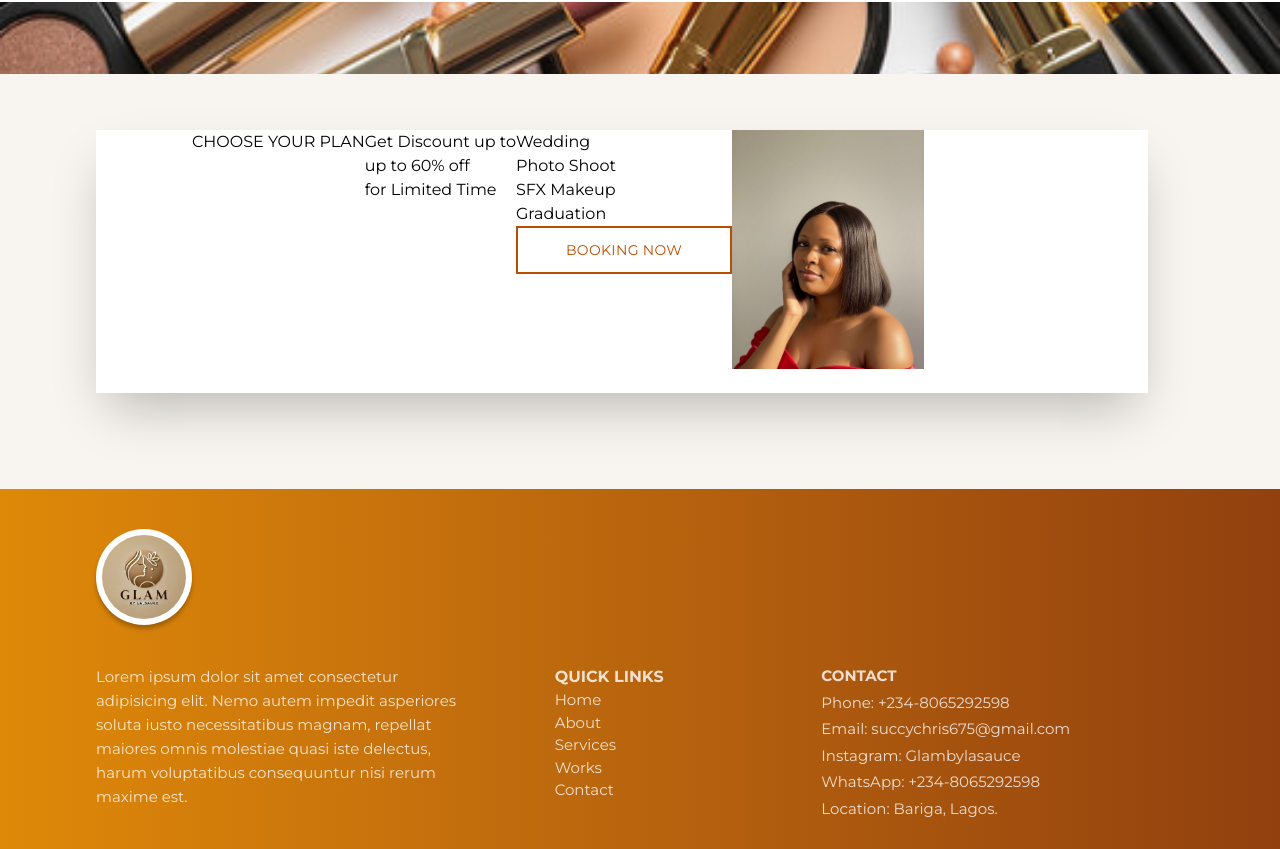
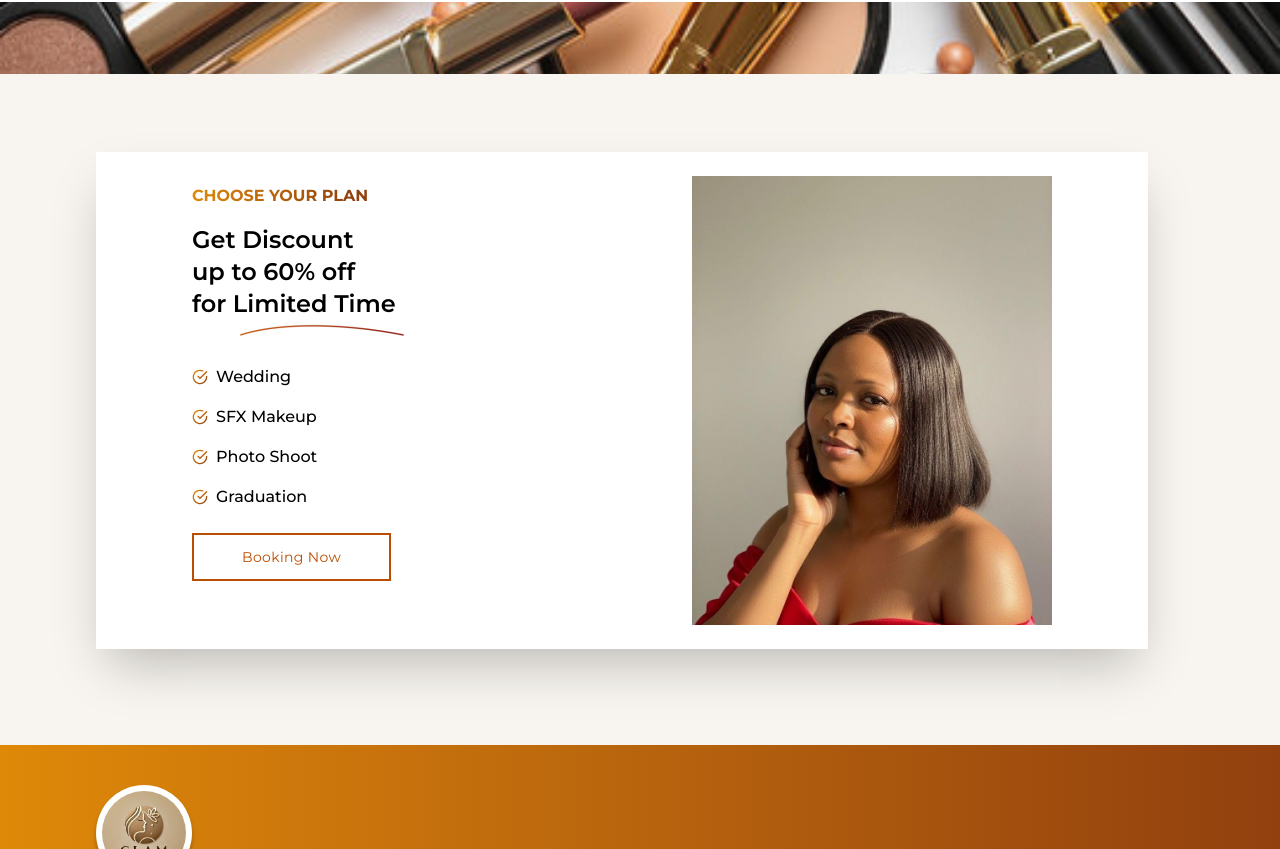
Before and after one commit to ernestkris6/GlamByLaSauce, a React (Vite) app: page / in a window 1280 px wide. Shown: the part 1496-2345 px from the top of the page. Built offline with nearby package versions, Linux system fonts and the light colour scheme; a web font is replaced by a local one.

Commit message:
completing discount section

```diff
--- a/package.json
+++ b/package.json
@@ -13,6 +13,7 @@
     "@tailwindcss/vite": "^4.1.14",
     "react": "^19.1.1",
     "react-dom": "^19.1.1",
+    "react-icons": "^5.5.0",
     "react-router-dom": "^7.9.3"
   },
   "devDependencies": {
--- a/src/ui/Banner.jsx
+++ b/src/ui/Banner.jsx
@@ -7,19 +7,17 @@ export default function Banner() {
   return (
     <div className='relative bg-[#fff] mx-[14px] shadow-2xl pb-2 px-6 mt-4 mb-8 md:mb-24 md:mt-[-64px] lg:mt-[-142px] md:mr-[64px] md:ml-[48px] lg:mr-[132px] lg:ml-24 md:px-10 lg:px-24'>
               <div className='pt-6'>
-                  <h3 className='font-semibold text-2xl'>About Me</h3>
+                  <h3 className='font-semibold text-2xl text-center md:text-start'>About Me</h3>
               </div>
-      <div className='flex flex-col md:flex-row gap-12 pt-3 mb-4'>
+                <div className='flex flex-col md:flex-row gap-12 pt-3 mb-4'>
                       <img className='hidden md:flex md:max-w-[240px] rounded-md' src={succy} alt="" />
                         <div className='items-center text-gray-600 justify-center m-auto'>
-
-                            <p className='text-[15px] font-semibold pb-4'>Lorem ipsum dolor sit amet consectetur adipisicing elit. Eius dolores nostrum ad architecto nihil, sequi tenetur cumque maiores vitae distinctio voluptatum molestiae, quasi quisquam culpa, animi iste similique minus ipsam?</p>
-
-                          <Button type="flat">See More</Button>
+                              <p className='text-[15px] font-semibold pb-4'>Lorem ipsum dolor sit amet consectetur adipisicing elit. Eius dolores nostrum ad architecto nihil, sequi tenetur cumque maiores vitae distinctio voluptatum molestiae, quasi quisquam culpa, animi iste similique minus ipsam?</p>
+                                <div className='text-center md:text-start'>
+                                  <Button type="flat">See More</Button>
+                                </div>
                       </div>
                  </div>
-
-
     </div>
   )
 }
--- a/src/ui/Discount.jsx
+++ b/src/ui/Discount.jsx
@@ -1,32 +1,99 @@
-import React from 'react';
+import React from 'react'
 import succy from '../assets/succy.jpg'
-import Button from './Button';
+import Button from './Button'
+import { FiCheckCircle } from 'react-icons/fi';
+import imageLine from '../assets/image.png'
 
 
 export default function Discount() {
   return (
+    <div className='bg-[#fff] mx-[14px] shadow-2xl px-6 mt-4 mb-8 md:mb-24 md:mt-[64px] lg:mt-[78px] md:mr-[64px] md:ml-[48px] lg:mr-[132px] lg:ml-24 md:px-10 lg:px-24'>
+       <div className='flex flex-col md:flex-row-reverse justify-between gap-12 mb-12'>
+             <img className='w-full py-6 md:max-w-[360px]' src={succy} alt="" />
+                <div className='text-black'>
+                    <div className='pt-8'>
+                             <h2 className=' font-bold'><span>CHOOSE YOUR PLAN</span></h2>
+                             <p className='text-start font-semibold text-2xl pt-4'>Get Discount</p>
+                             <p className='text-start font-semibold text-2xl'>up to 60% off</p>
+                             <p className='text-start font-semibold text-2xl space-x-3.5'>for Limited Time</p>
+                             <img className='ml-12' src={imageLine} alt="" />
 
-    <div className='flex flex-col md:flex-row bg-[#fff] mx-[14px] shadow-2xl mt-4 mb-8 md:mb-24 pb-6 md:mt-[64px] lg:mt-[42px] md:mr-[64px] md:ml-[48px] lg:mr-[132px] lg:ml-24 px-6 md:px-10 lg:px-24'>
-        <div className='flex flex-col md:flex-row'>
-                    <p>CHOOSE YOUR PLAN</p>
-                        <div>
-                            <p>Get Discount up to</p>
-                            <p>up to 60% off</p>
-                            <p>for Limited Time</p>
-                        </div>
 
-                        <div>
-                            <ul>
-                                <li>Wedding</li>
-                                <li>Photo Shoot</li>
-                                <li>SFX Makeup</li>
-                                <li>Graduation</li>
-                            </ul>
-                            <Button type='flat'>BOOKING NOW</Button>
-                        </div>
-                        <div>
-                            <img className='w-48' src={succy} alt="" />
-                        </div>
+
+                    </div>
+                    <div className='pt-4 pb-4'>
+                        <ul className='font-medium'>
+
+                            <li className='flex flex-row items-center py-2'>
+                                {/*SVG_1*/}
+                            <svg width="0" height="0">
+                                <linearGradient id="blue-gradient" x1="100%" y1="100%" x2="0%" y2="0%">
+                                    <stop stopColor="#92400E" offset="0%" />
+                                    <stop stopColor="#DF8908" offset="100%" />
+                                </linearGradient>
+                            </svg>
+
+                            <FiCheckCircle
+                                style={{
+                                    stroke: "url(#blue-gradient)"
+                                }} />
+                                <p className='ml-2'>Wedding</p>
+                            </li>
+
+                            <li className='flex flex-row items-center py-2'>
+                                {/*SVG_2*/}
+                            <svg width="0" height="0">
+                                <linearGradient id="blue-gradient" x1="100%" y1="100%" x2="0%" y2="0%">
+                                    <stop stopColor="#92400E" offset="0%" />
+                                    <stop stopColor="#DF8908" offset="100%" />
+                                </linearGradient>
+                            </svg>
+
+                            <FiCheckCircle
+                                style={{
+                                    stroke: "url(#blue-gradient)"
+                                }} />
+                                <p className='ml-2'>SFX Makeup</p>
+                            </li>
+
+                            <li className='flex flex-row items-center py-2'>
+
+                                {/*SVG_3*/}
+                            <svg width="0" height="0">
+                                <linearGradient id="blue-gradient" x1="100%" y1="100%" x2="0%" y2="0%">
+                                    <stop stopColor="#92400E" offset="0%" />
+                                    <stop stopColor="#DF8908" offset="100%" />
+                                </linearGradient>
+                            </svg>
+
+                            <FiCheckCircle
+                                style={{
+                                    stroke: "url(#blue-gradient)"
+                                }} />
+                                <p className='ml-2'>Photo Shoot</p>
+                            </li>
+
+                            <li className='flex flex-row items-center py-2'>
+                                {/*SVG_4*/}
+                            <svg width="0" height="0">
+                                <linearGradient id="blue-gradient" x1="100%" y1="100%" x2="0%" y2="0%">
+                                    <stop stopColor="#92400E" offset="0%" />
+                                    <stop stopColor="#DF8908" offset="100%" />
+                                </linearGradient>
+                            </svg>
+
+                            <FiCheckCircle
+                                style={{
+                                    stroke: "url(#blue-gradient)"
+                                }} />
+                                <p className='ml-2'>Graduation</p>
+                            </li>
+
+
+                        </ul>
+                    </div>
+                           <Button type="flat">Booking Now</Button>
+                </div>
         </div>
     </div>
   )
@@ -34,4 +101,17 @@ export default function Discount() {
 
 
 
-//flex flex-col md:flex-row bg-[#fff] mx-[14px] shadow-2xl mt-4 mb-8 md:mb-24 pb-6 md:mt-[64px] lg:mt-[42px] md:mr-[64px] md:ml-[48px] lg:mr-[132px] lg:ml-24 px-6 md:px-10 lg:px-24
+
+
+{/* <div className='pt-6'>
+                  <h3 className='font-semibold text-2xl text-center md:text-start'>About Me</h3>
+              </div>
+                <div className='flex flex-col md:flex-row gap-12 pt-3 mb-4'>
+                      <img className='hidden md:flex md:max-w-[240px] rounded-md' src={succy} alt="" />
+                        <div className='items-center text-gray-600 justify-center m-auto'>
+                              <p className='text-[15px] font-semibold pb-4'>Lorem ipsum dolor sit amet consectetur adipisicing elit. Eius dolores nostrum ad architecto nihil, sequi tenetur cumque maiores vitae distinctio voluptatum molestiae, quasi quisquam culpa, animi iste similique minus ipsam?</p>
+                                <div className='text-center md:text-start'>
+                                  <Button type="flat">See More</Button>
+                                </div>
+                      </div>
+                 </div> */}
```
Also changed, not shown: src/assets/image.png (added), 1 other file (tests, documents, lock files or other folders).
